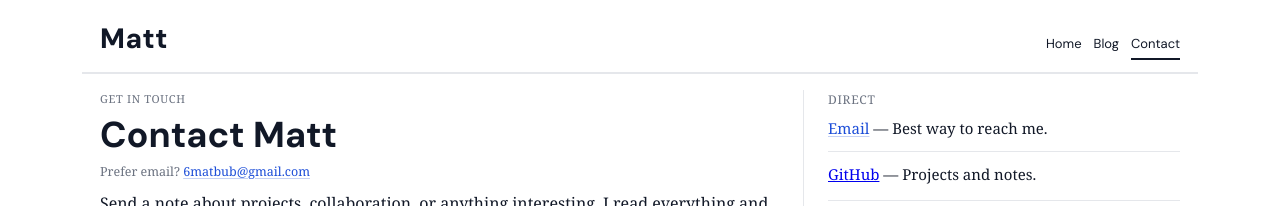
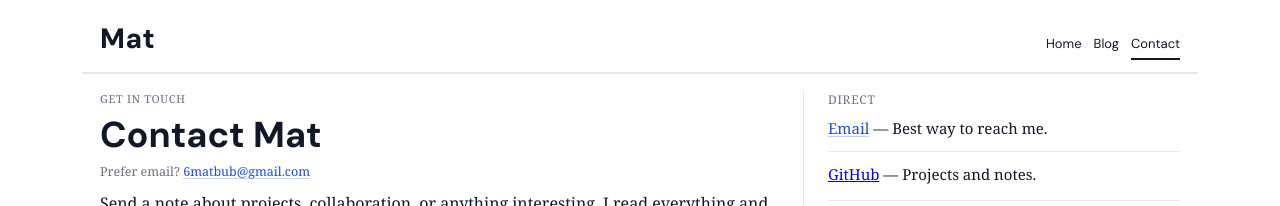
Before and after one commit to matthewbub/mattbub.com, a React (Vite) app: page /contact in a window 1280 px wide. Shown: the top 206 px of the page. Built offline with nearby package versions, Linux system fonts and the light colour scheme; a web font is replaced by a local one.

Commit message:
update name spelling

```diff
--- a/src/components/footer.tsx
+++ b/src/components/footer.tsx
@@ -2,7 +2,7 @@ export default function Footer() {
   return (
     <footer className="zz-footer">
       <div>
-        © <span id="y" /> Matt
+        © <span id="y" /> Mat
       </div>
       <div>
         The highest human act is to inspire. - Ermias ‘Nipsey Hussle’ Asghedom.
--- a/src/components/header.tsx
+++ b/src/components/header.tsx
@@ -15,7 +15,7 @@ export default function Header() {
     <header className="zz-masthead">
       <div className="zz-topline">
         <Link to="/" className="zz-brand zz-sansFont">
-          Matt
+          Mat
         </Link>
         <nav className="zz-navigation">
           {navItems.map(({ path, label }) => (
--- a/src/routes/contact.tsx
+++ b/src/routes/contact.tsx
@@ -66,7 +66,7 @@ export default function Contact() {
         <article className="zz-leadStory" aria-labelledby="contact-headline">
           <div className="zz-kicker">Get in touch</div>
           <h1 id="contact-headline" className="zz-headline">
-            Contact Matt
+            Contact Mat
           </h1>
           <div className="zz-byline">
             Prefer email?{" "}
```
